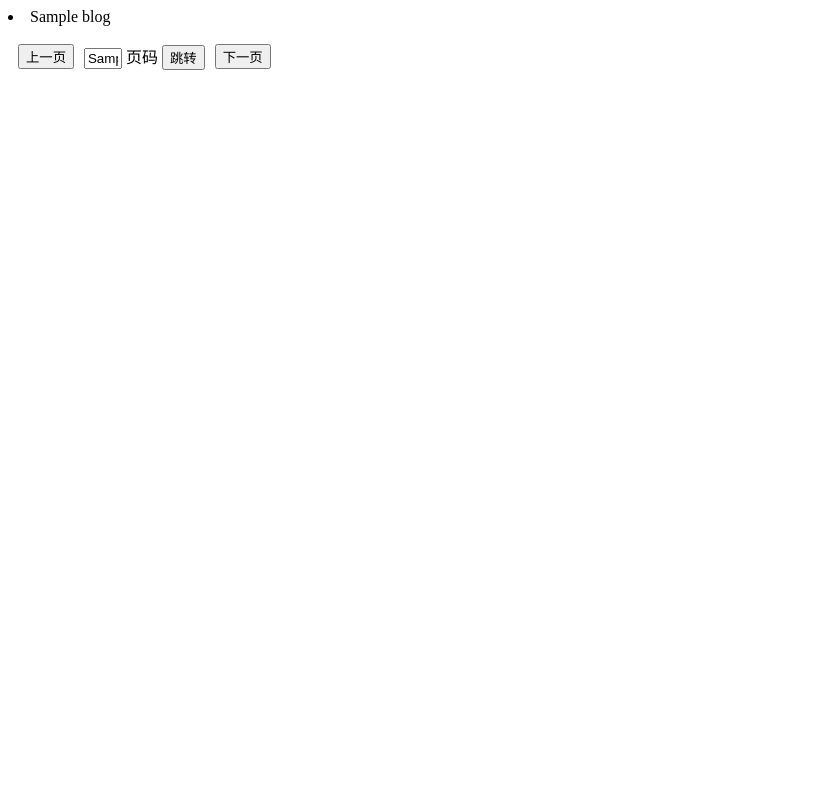
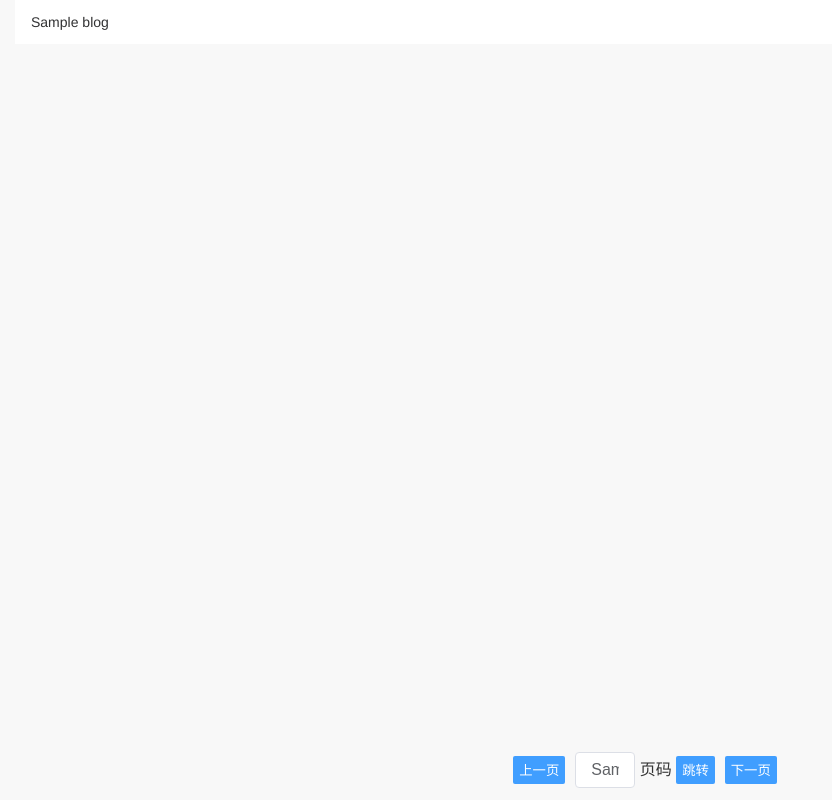
Before and after one commit to tcrow/web_django, a Django app: template templates/list.html in a window 1280 px wide. Shown: the whole page, without its empty margins (0-832 px from the left). Run offline with Django 3.2, Linux system fonts and the light colour scheme; the template is opened without the code that fills it: most values are stand-ins (such as "Sample title", 1, 10 or a date in 2020).

Commit message:
调整列表样式

```diff
--- a/static/css/style.css
+++ b/static/css/style.css
@@ -1,40 +1,56 @@
-*{
+* {
     box-sizing: border-box;
 }
-body{
+
+body {
     overflow-x: hidden;
     margin: 0 auto;
     font-family: Helvetica, Tahoma, Arial, "Heiti SC", "Microsoft YaHei", "WenQuanYi Micro Hei";
     font-family: Helvetica, Tahoma, Arial, "PingFang SC", "Hiragino Sans GB", "Heiti SC", "Microsoft YaHei", "WenQuanYi Micro Hei";
     min-height: 100%;
     color: #333;
+    background-color: #f8f8f8;
 }
-.content{
+
+.content {
     display: flex;
     justify-content: center;
     min-height: 100vh;
     padding-bottom: 50px;
 }
-.list{
+
+.list {
     width: calc(100% - 30px);
 }
-.footer{
+
+.footer {
     position: fixed;
     bottom: 0;
     height: 50px;
     left: 0;
     right: 0;
 }
-input.footer{
+
+input.footer {
     width: 100%;
     line-height: 50px;
     background-color: #409EFF;
-    border:0;
+    border: 0;
     color: #fff;
     font-size: 16px;
     border-radius: 0;
 }
-.n_input{
+
+.n_button {
+    background-color: #409EFF;
+    border: 0;
+    color: #fff;
+    border-radius: 2px;
+    height: 28px;
+    line-height: 28px;
+}
+
+.n_input {
     -webkit-appearance: none;
     background-color: #FFFFFF;
     background-image: none;
@@ -53,12 +69,63 @@ input.footer{
     transition: border-color 0.2s cubic-bezier(0.645, 0.045, 0.355, 1);
     width: 100%;
 }
-.n_input:hover,.n_input:focus{
+
+.n_input:hover,
+.n_input:focus {
     border-color: #409EFF;
 }
-.tac{
+
+.tac {
     text-align: center;
 }
-.form_item{
+
+.form_item {
     margin-bottom: 12px;
 }
+
+.pagination {
+    height: 40px;
+    line-height: 40px;
+    display: flex;
+    align-items: center;
+    justify-content: center;
+}
+
+.list_cell {
+    position: relative;
+    display: -webkit-box;
+    display: -webkit-flex;
+    display: flex;
+    box-sizing: border-box;
+    width: 100%;
+    padding: 10px 16px;
+    overflow: hidden;
+    color: #323233;
+    font-size: 14px;
+    line-height: 24px;
+    background-color: #fff;
+}
+
+.list_cell:not(:last-child) {
+    border-bottom: 1px solid #eee;
+}
+
+.hover_show::before {
+    position: absolute;
+    top: 50%;
+    left: 50%;
+    width: 100%;
+    height: 100%;
+    background-color: #000;
+    border: inherit;
+    border-color: #000;
+    border-radius: inherit;
+    -webkit-transform: translate(-50%, -50%);
+    transform: translate(-50%, -50%);
+    opacity: 0;
+    content: ' ';
+}
+
+.hover_show:active::before {
+    opacity: 0.1;
+}
--- a/templates/list.html
+++ b/templates/list.html
@@ -1,25 +1,44 @@
+<!--
+ * @Author: 罗孟仕
+ * @Date: 2019-10-09 09:40:24
+ * @LastEditors: 罗孟仕
+ * @LastEditTime: 2019-10-09 16:15:20
+ * @Description:
+ -->
+{% load static %}
 <!DOCTYPE html>
 <html lang="en">
+
 <head>
     <meta charset="UTF-8">
+    <meta name="viewport" content="initial-scale=1, maximum-scale=3, minimum-scale=1, user-scalable=no">
     <title>搜索结果</title>
+    <link rel="stylesheet" href=" {% static 'css/style.css' %}">
 </head>
+
 <body>
     {% for blog in list %}
-<li>
+    <div class="content">
+        <div class="list">
+            <li class="list_cell hover_show">
                 <span onclick="show('{{blog.id}}')">{{ blog.name }}</span>
             </li>
             {% endfor %}
-<br>
-<button style="float:left;margin-left:10px;" onclick="toPage(-1)">上一页</button>
+        </div>
+    </div>
+    <div class="footer">
+
+        <div class="pagination">
+            <button style="float:left;margin-left:10px;" class="n_button" onclick="toPage(-1)">上一页</button>
             <form style="float:left;margin-left:10px;" id="form" action="/search" method="get">
                 <input type="hidden" name="c" value="{{c}}">
                 <input type="hidden" name="q" value="{{q}}">
-    <input id="p" style="width:30px;" type="text" name="p" value="{{p}}"> 页码
-    <button type="submit">跳转</button>
+                <input id="p" class="n_input" style="width:60px;" type="text" name="p" value="{{p}}"> 页码
+                <button type="submit" class="n_button">跳转</button>
             </form>
-<button style="float:left;margin-left:10px;" onclick="toPage(1)">下一页</button>
-
+            <button style="float:left;margin-left:10px;" class="n_button" onclick="toPage(1)">下一页</button>
+        </div>
+    </div>
 </body>
 <script>
     var toPage = function (num) {
@@ -33,4 +52,5 @@
         window.location.href = '/show?id=' + id
     }
 </script>
+
 </html>
```
Lines whose indentation alone changed are shown as unchanged.
